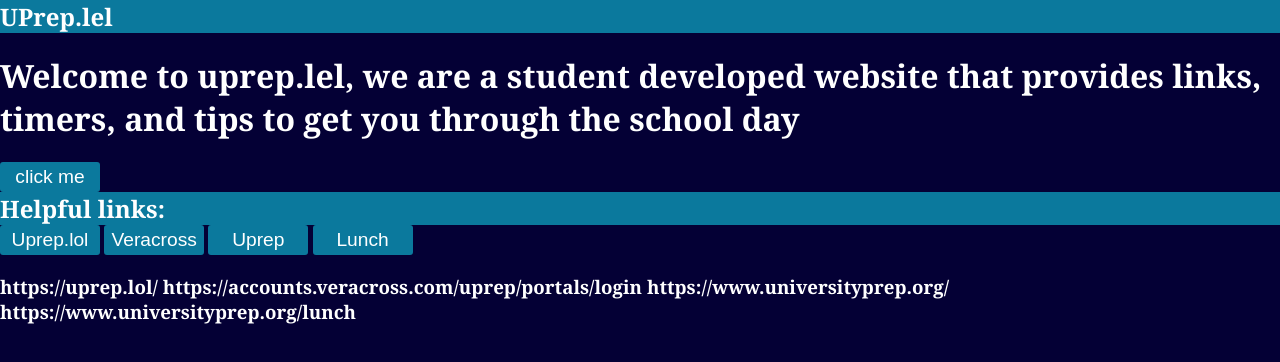
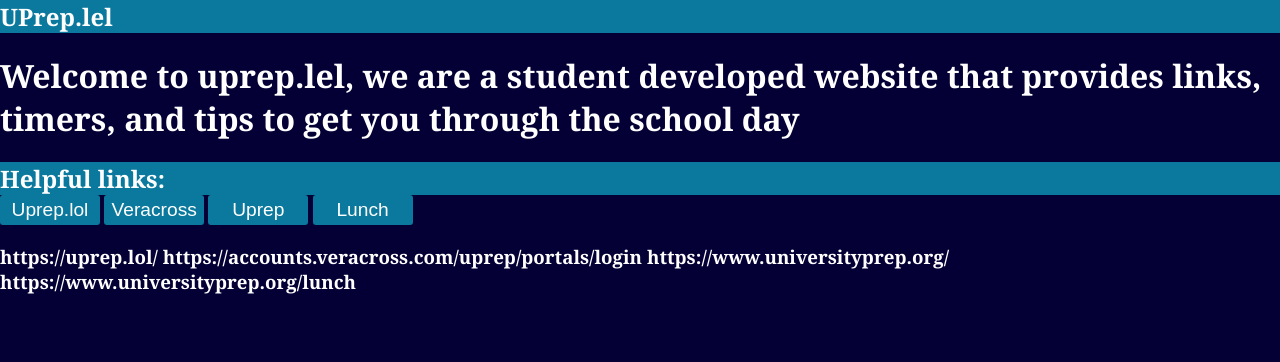
Before and after one commit to E-bit101/silly-schedule, a plain HTML site: page index.html in a window 1280 px wide. Drawn offline with Linux system fonts and the light colour scheme.

Commit message:
Deleted test button

```diff
--- a/index.html
+++ b/index.html
@@ -40,9 +40,6 @@
         <h1>
             Welcome to uprep.lel, we are a student developed website that provides links, timers, and tips to get you through the school day
         </h1>
-        <button>
-            click me
-        </button>
         <h2>
             Helpful links:
         </h2>
```
